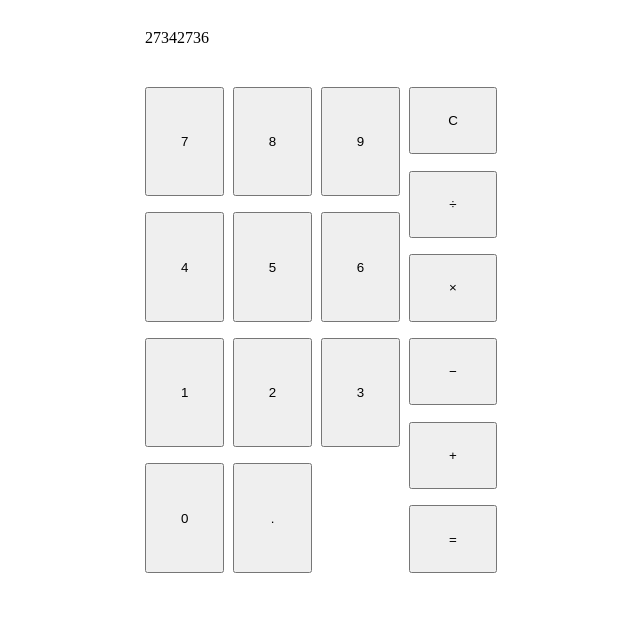
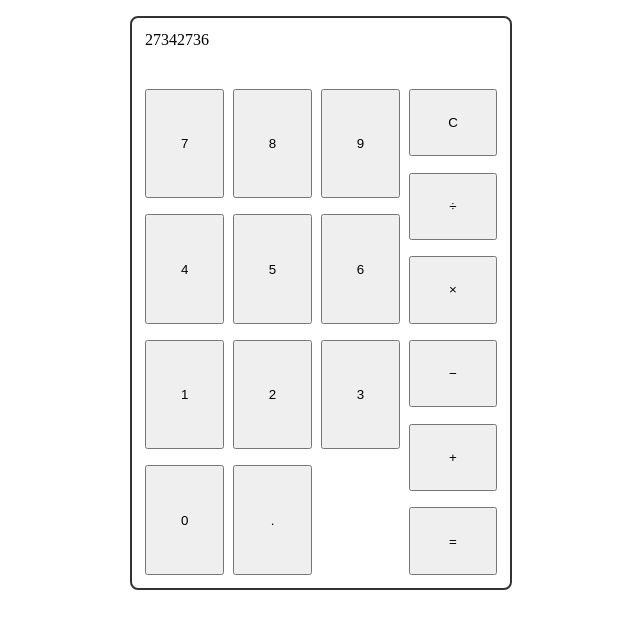
Before and after one commit to tg0xff/calculator, a plain HTML site: page index.html in a window 1280 px wide. Shown: the whole page, without its empty margins (319-959 px from the left). Drawn offline with Linux system fonts and the light colour scheme.

Commit message:
Add border

```diff
--- a/style.css
+++ b/style.css
@@ -1,5 +1,7 @@
 :root {
   font-size: medium;
+  --foreground-colour: #333;
+  --background-colour: #fff;
 }
 
 body {
@@ -9,6 +11,8 @@ body {
 .calculator-root {
   max-width: 22rem;
   min-height: 34rem;
+  border: 0.13rem solid var(--foreground-colour);
+  border-radius: 0.5rem;
   margin: 1rem auto 0;
   padding: 1%;
   display: flex;
```
